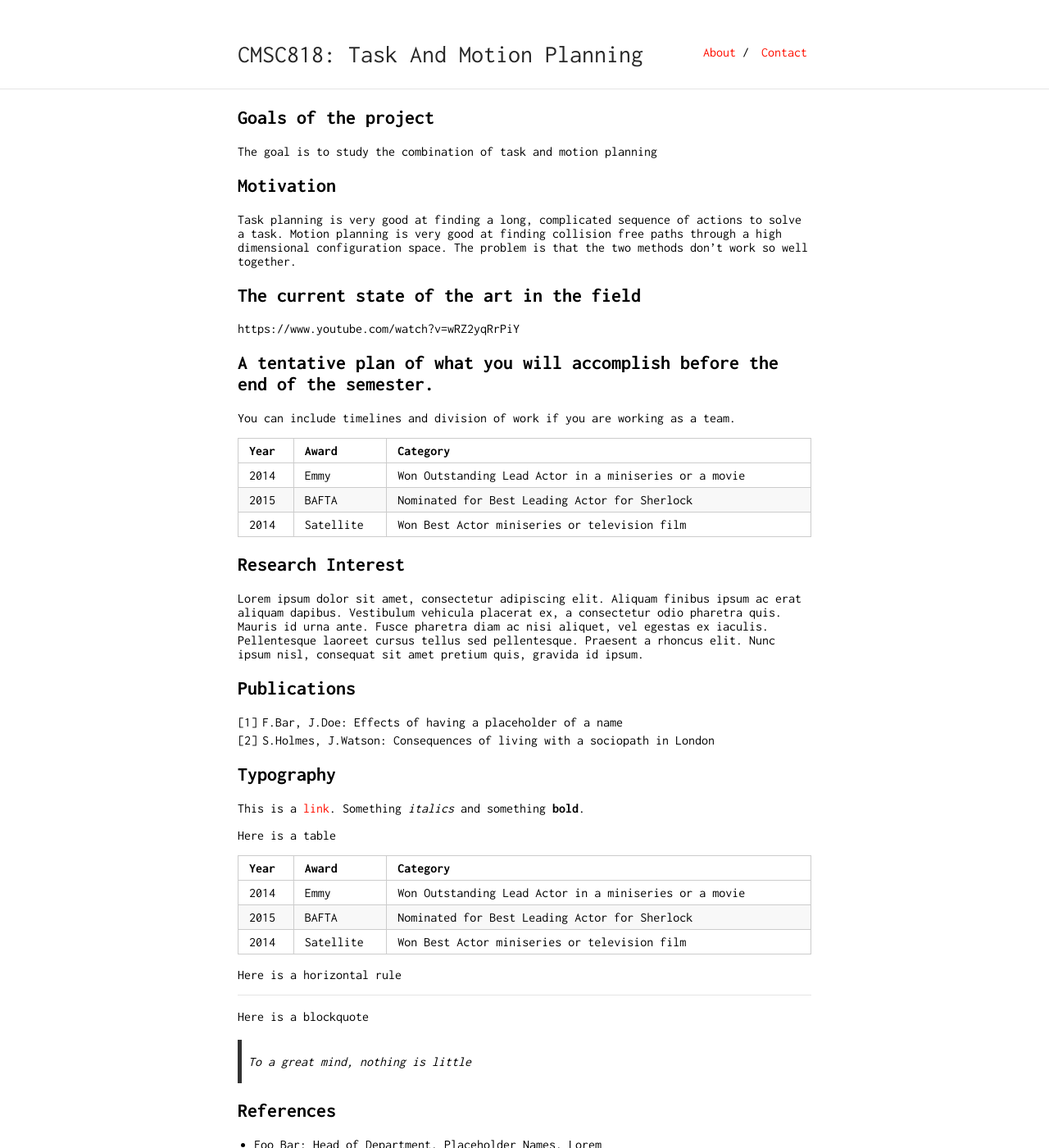
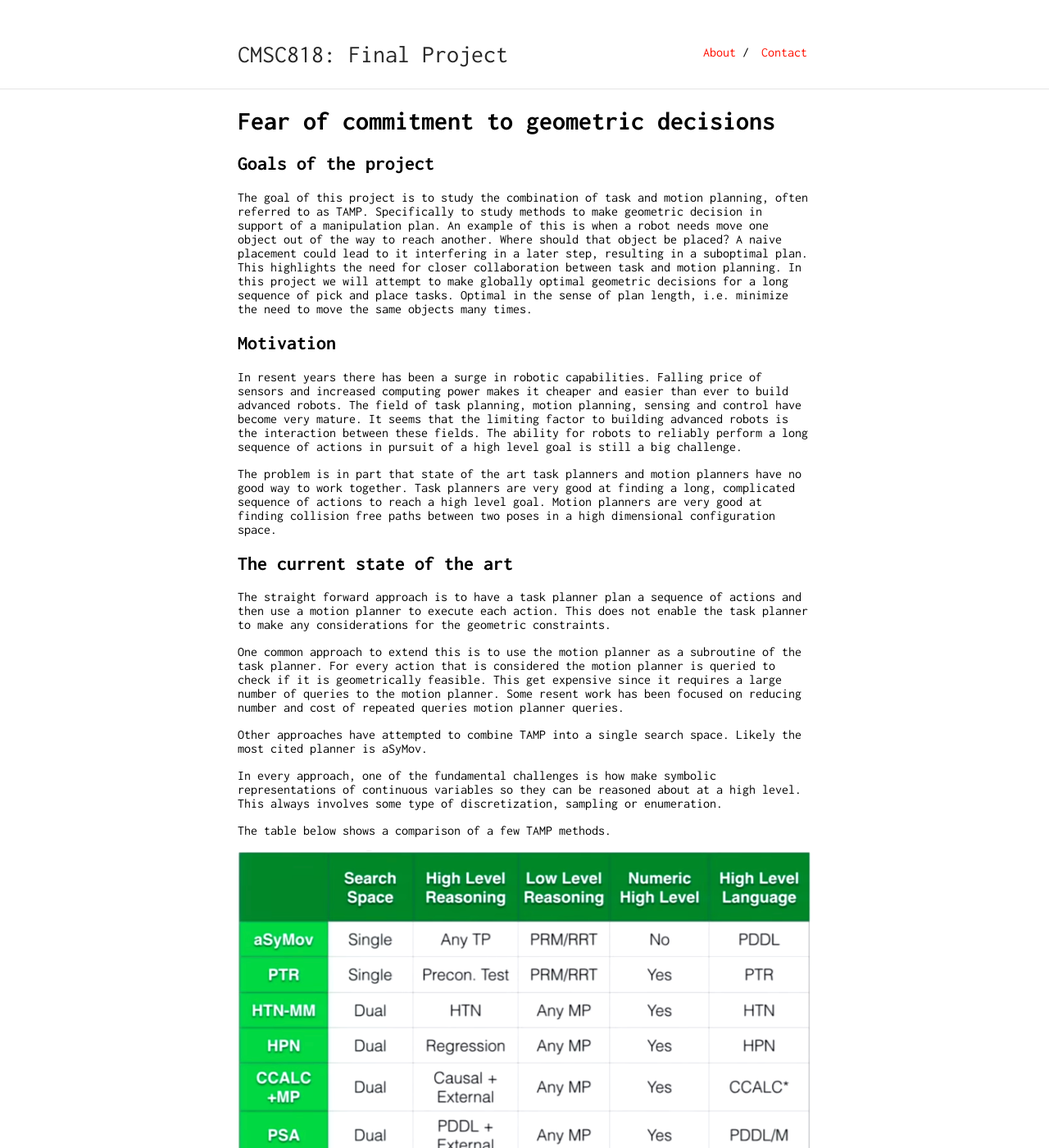
Before and after one commit to geinarm/cmsc818_gudjon, a Jekyll site: the page built from index.md, in a window 1280 px wide and 1400 px high. Shown: the whole window at 82% size. Built offline with Jekyll 4.4.1, drawn with Linux system fonts in a browser that asks for light colours; our own code applies the rules of GitHub Pages for plain Markdown files; some of the changed text lies outside the part shown.

Commit message:
Updated project proposal

```diff
--- a/_config.yml
+++ b/_config.yml
@@ -1,4 +1,4 @@
-title: "CMSC818: Task And Motion Planning"
+title: "CMSC818: Final Project"
 url: "https://geinarm.com"
 baseurl: "/"
 
--- a/index.md
+++ b/index.md
@@ -2,61 +2,68 @@
 layout: default
 ---
 
+# Fear of commitment to geometric decisions
+
 ## Goals of the project
 
-The goal is to study the combination of task and motion planning
+The goal of this project is to study the combination of task and motion planning, often referred to as TAMP. Specifically to study methods to make geometric decision in support of a manipulation plan.
+An example of this is when a robot needs move one object out of the way to reach another. Where should that object be placed? A naive placement could lead to it interfering in a later step, resulting in a suboptimal plan. This highlights the need for closer collaboration between task and motion planning. In this project we will attempt to make globally optimal geometric decisions for a long sequence of pick and place tasks. Optimal in the sense of plan length, i.e. minimize the need to move the same objects many times.
+
 
 ## Motivation
 
-Task planning is very good at finding a long, complicated sequence of actions to solve a task.
-Motion planning is very good at finding collision free paths through a high dimensional configuration space.
-The problem is that the two methods don't work so well together.
+In resent years there has been a surge in robotic capabilities. Falling price of sensors and increased computing power makes it cheaper and easier than ever to build advanced robots. The field of task planning, motion planning, sensing and control have become very mature. It seems that the limiting factor to building advanced robots is the interaction between these fields. The ability for robots to reliably perform a long sequence of actions in pursuit of a high level goal is still a big challenge.
 
-## The current state of the art in the field
-
-https://www.youtube.com/watch?v=wRZ2yqRrPiY
-
-## A tentative plan of what you will accomplish before the end of the semester.
-
-You can include timelines and division of work if you are working as a team.
-
-Year | Award | Category
------|-------|--------
-2014 | Emmy  | Won Outstanding Lead Actor in a miniseries or a movie
-2015 | BAFTA | Nominated for Best Leading Actor for Sherlock
-2014 | Satellite | Won Best Actor miniseries or television film
+The problem is in part that state of the art task planners and motion planners have no good way to work together.
+Task planners are very good at finding a long, complicated sequence of actions to reach a high level goal.
+Motion planners are very good at finding collision free paths between two poses in a high dimensional configuration space.
 
 
-## Research Interest
+## The current state of the art
 
-Lorem ipsum dolor sit amet, consectetur adipiscing elit. Aliquam finibus ipsum ac erat aliquam dapibus. Vestibulum vehicula placerat ex, a consectetur odio pharetra quis. Mauris id urna ante. Fusce pharetra diam ac nisi aliquet, vel egestas ex iaculis. Pellentesque laoreet cursus tellus sed pellentesque. Praesent a rhoncus elit. Nunc ipsum nisl, consequat sit amet pretium quis, gravida id ipsum.
+The straight forward approach is to have a task planner plan a sequence of actions and then use a motion planner to execute each action. This does not enable the task planner to make any considerations for the geometric constraints.
 
-## Publications
+One common approach to extend this is to use the motion planner as a subroutine of the task planner. For every action that is considered the motion planner is queried to check if it is geometrically feasible. This get expensive since it requires a large number of queries to the motion planner. Some resent work has been focused on reducing number and cost of repeated queries motion planner queries.
 
-1. F.Bar, J.Doe: Effects of having a placeholder of a name
-2. S.Holmes, J.Watson: Consequences of living with a sociopath in London
+Other approaches have attempted to combine TAMP into a single search space. Likely the most cited planner is aSyMov.
 
-## Typography
+In every approach, one of the fundamental challenges is how make symbolic representations of continuous variables so they can be reasoned about at a high level. This always involves some type of discretization, sampling or enumeration.
 
-This is a [link](http://google.com). Something *italics* and something **bold**.
+The table below shows a comparison of a few TAMP methods.
 
-Here is a table
+![tamp summary table](assets/tamp_summary.png)
+[<https://www.youtube.com/watch?v=wRZ2yqRrPiY>]
 
-Year | Award | Category
------|-------|--------
-2014 | Emmy  | Won Outstanding Lead Actor in a miniseries or a movie
-2015 | BAFTA | Nominated for Best Leading Actor for Sherlock
-2014 | Satellite | Won Best Actor miniseries or television film
 
-Here is a horizontal rule
+## Statement of work
+
+For this work I intend to use a simple simulated environment for pick-and-place tasks with a robotic arm. For simplicity I use a 2D environment. This picture shows what is might look like.
+
+![Simulation environment concept](assets/BoxWorld1.png)
+
+The arm will need to solve tasks such as "Move *b1* to *g1*". *b1* is a box that can be manipulated, and *g1* is a goal area. To do this the arm will have to move *b2* and *b3* out of the way. The focus of this project is to choose a position for the boxes such that they don't interfere later in the plan, or do so as little as possible. This gets hard as we add more boxes and obstacles.
+
+The idea is to use symbolic placeholders for the positions and not commit to a specific value until as late as possible, when we can estimate the sweep volume of the arm for the rest of the plan.
+
+### Task list
+ * Implement a simple box world simulation environment with a manipulator with 3 or 4 degrees of freedom, obstacles, and boxes to manipulate.
+ * Implement sampling based motion planner to find collision free paths for the manipulator.
+ * Implement a propositional task planner based on the classic STRIPS planner. An actions could for example be *put(b1, p1)*, which reads as "put box 1 at pose 1".
+ * Extend the task planner to include geometric template arguments, and use the motion planner to check feasibility of actions.
+ * Develop method to instantiate position placeholders
+
+## Team
+
+* **Gudjon Einar Magnusson**
+<br/>
+&#103;&#109;&#097;&#103;&#110;&#117;&#115;&#115;&#111;&#110;(&#097;&#116;)&#102;&#099;&#045;&#109;&#100;&#046;&#117;&#109;&#100;&#046;&#101;&#100;&#117;
 
 ---
 
-Here is a blockquote
-
-> To a great mind, nothing is little
 
 ## References
 
-* Foo Bar: Head of Department, Placeholder Names, Lorem
-* John Doe: Associate Professor, Department of Computer Science, Ipsum
+* [1] Gravot, Fabien, Stephane Cambon, and Rachid Alami. "aSyMov: a planner that deals with intricate symbolic and geometric problems." Robotics Research. The Eleventh International Symposium. Springer, Berlin, Heidelberg, 2005.
+* [2] Hauser, Kris. "Task planning with continuous actions and nondeterministic motion planning queries." Proc. of AAAI Workshop on Bridging the Gap between Task and Motion Planning. 2010.
+* [3] Srivastava, Siddharth, et al. "Combined task and motion planning through an extensible planner-independent interface layer." 2014 IEEE international conference on robotics and automation (ICRA). IEEE, 2014.
+* [4] Kim, Beomjoon, Leslie Pack Kaelbling, and Tomás Lozano-Pérez. "Learning to guide task and motion planning using score-space representation." 2017 IEEE International Conference on Robotics and Automation (ICRA). IEEE, 2017.
```
Also changed, not shown: assets/BoxWorld1.png (added), assets/tamp_summary.png (added).
